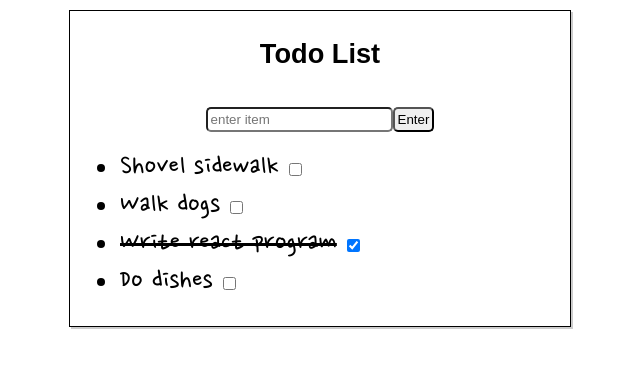
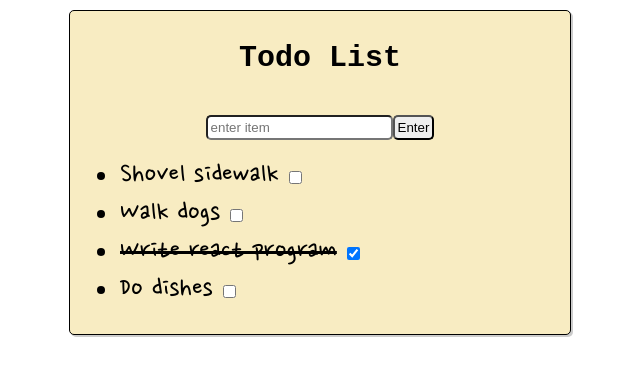
Before and after one commit to jarmbrust/todo-list, a React (Create React App) app: page / in a window 1280 px wide. Shown: the top 376 px of the page, without its empty margins (320-960 px from the left). Built offline with nearby package versions, Linux system fonts and the light colour scheme.

Commit message:
a little clearnup

```diff
--- a/src/App.css
+++ b/src/App.css
@@ -4,11 +4,14 @@
   margin: auto;
   margin-top: 10px;
   box-shadow: 2px 2px #ccc;
+  background-color: #f8ecc2;
+  border-radius: 5px;
 }
 
 .App p.title {
   font-weight: bold;
-  font-size: 1.7em;
+  font-size: 30px;
+  font-family: 'Courier New', Courier, monospace;
 }
 
 @media (min-width: 500px) and (min-height: 400px) {
--- a/src/App.js
+++ b/src/App.js
@@ -7,7 +7,7 @@ class App extends Component {
     return (
       <div className="App">
         <p className="title">Todo List</p>
-          <TodoList />
+        <TodoList />
       </div>
     );
   }
--- a/src/components/ListItems/ListItem/ListItem.css
+++ b/src/components/ListItems/ListItem/ListItem.css
@@ -8,6 +8,6 @@
     margin-left: 10px;
 }
 
-.ListItem .crossout{
+.ListItem .crossout {
     text-decoration: line-through;
 }
```
